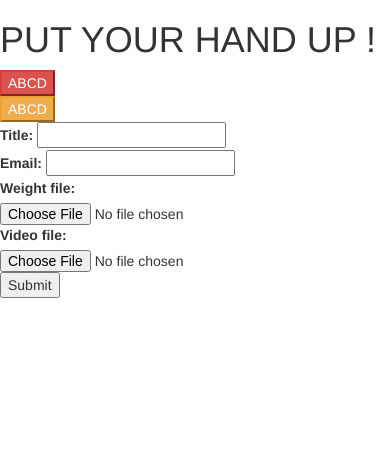
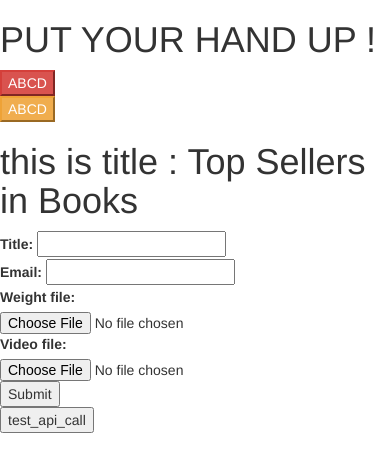
Before and after one commit to InsufficientFund/web_avcs, a Django app: page /main/ in a window 390 px wide. Shown: the top 472 px of the page. Run offline with Django 3.2, Linux system fonts and the light colour scheme; some libraries are stand-ins or nearby versions.

Commit message:
can call test_api

```diff
--- a/main_app/models.py
+++ b/main_app/models.py
@@ -2,4 +2,8 @@ from __future__ import unicode_literals
 
 from django.db import models
 
+class avcs_model(models.Model):
+    """docstring for avcs_model"""
+    data1 = models.CharField(max_length=30)
+
 # Create your models here.
--- a/main_app/templates/main_app/index.html
+++ b/main_app/templates/main_app/index.html
@@ -8,24 +8,39 @@
 
      <script src="//ajax.googleapis.com/ajax/libs/angularjs/1.3.5/angular.min.js"></script>
     <!-- <link href="{{ STATIC_URL }}css/bootstrap.min.css" rel="stylesheet"> -->
+    <script>
+        var app = angular.module("MainApp", []);
+        app.config(function($interpolateProvider){
+        $interpolateProvider.startSymbol('{-').endSymbol('-}');
+        });
+        app.controller('MainController', ['$scope', '$http', function($scope,$http) {
+            $scope.title = 'Top Sellers in Books';
+            $scope.test_api_call = function(){
+                $http({method:'GET', url:'test_api/'})
+                .then(function(response){
+                    debugger;
+                });
+                debugger;
+            };
+        }]);
+     </script>
+
     <title>ABCDEFG</title>
 </head>
-<body>
+<body ng-app="MainApp">
 <h1>PUT YOUR HAND UP !</h1>
-<div class="row">
-    <div class="col-md-6">
+<div class="main" ng-controller="MainController">
+    <div class="row">
+        <div class="col-md-6">
         <button class="btn-danger">ABCD</button>
     </div>
-    <div class="col-md-6">
+    <div class="col-md-6 container">
         <button class="btn-warning">ABCD</button>
+                <h1>this is title : {-title-}</h1>
         <form enctype="multipart/form-data" method="post" action="/main/upload/">
-        <!-- 	{{ form.title }}
-            {{ form.file  }}
-        -->
             {% for field in form %}
                 <div class="fieldWrapper">
                     {% csrf_token %}
-                    <!-- {{ field.errors }} -->
                     {{ field.label_tag }} {{ field }}
                     {% if field.help_text %}
                        <p class="help">{{ field.help_text|safe }}</p>
@@ -34,6 +49,8 @@
             {% endfor %}
             <input type="submit" class="submit-post">
         </form>
+        <button ng-click="test_api_call()">test_api_call</button>
+    </div>
     </div>
 </div>
 </body>
--- a/main_app/urls.py
+++ b/main_app/urls.py
@@ -2,5 +2,6 @@ from . import views
 from django.conf.urls import url
 urlpatterns = [
     url(r'^upload/', views.upload, name='upload'),
+    url(r'^test_api/', views.test_api, name='test_api'),
     url(r'^$', views.index, name='index'),
 ]
--- a/main_app/views.py
+++ b/main_app/views.py
@@ -2,6 +2,9 @@ from django.shortcuts import render
 from django.http import HttpResponse
 from .forms import UploadFileForm
 from django.conf import settings
+from test_sleep import run_sleep
+from models import avcs_model
+from django.core import serializers
 
 def index(request):
     form = UploadFileForm()
@@ -29,3 +32,11 @@ def handle_uploaded_file(f):
     with open(settings.MEDIA_ROOT+"upload/"+f.name, 'wb+') as destination:
         for chunk in f.chunks():
             destination.write(chunk)
+
+def test_api(request):
+    if request.method == 'GET':
+        run_sleep()
+        all_obj = avcs_model.objects.all()
+        # return_str = [str(obj) for obj in all_obj.values()]
+        return_str = serializers.serialize("json", avcs_model.objects.all())
+        return HttpResponse(return_str)
```
Also changed, not shown: 4 other files.
